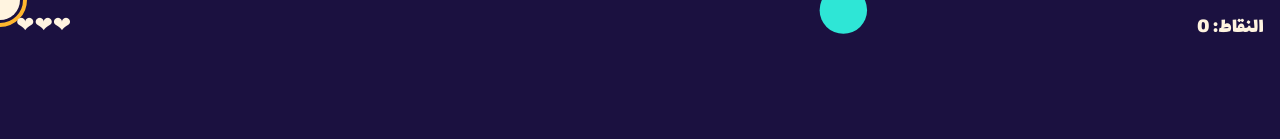
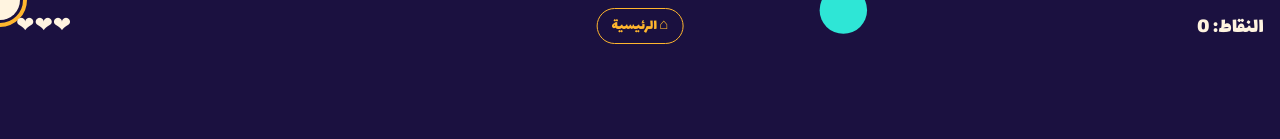
Before and after one commit to maroadly001293-wq/my-app, a plain HTML site: page crazy-rules.html in a window 1280 px wide. Both pictures are taken after a click on the button "العب". Shown: the top 139 px of the page. Drawn offline with Linux system fonts and the light colour scheme.

Commit message:
Add return to home button

```diff
--- a/crazy-rules.html
+++ b/crazy-rules.html
@@ -18,10 +18,33 @@ canvas{position:fixed;inset:0;width:100%;height:100%;display:block}
 #menu p{margin:0;font-size:20px;line-height:1.6;max-width:320px;font-family:system-ui,sans-serif}
 #go{font:inherit;font-size:30px;padding:10px 44px;border:0;border-radius:40px;background:var(--bad);color:#fff;cursor:pointer}
 #go:focus-visible{outline:3px solid var(--sun);outline-offset:3px}
+
+#homeBtn {
+  display: none;
+  position: fixed;
+  top: calc(env(safe-area-inset-top, 0px) + 8px);
+  left: 50%;
+  transform: translateX(-50%);
+  z-index: 5;
+  padding: 5px 14px;
+  border: 1px solid var(--sun);
+  border-radius: 20px;
+  background: rgba(27,17,64,.9);
+  color: var(--sun);
+  text-decoration: none;
+  font-size: 15px;
+  pointer-events: auto;
+}
+
 </style>
 </head>
 <body>
 <canvas id="c"></canvas>
+
+<a id="homeBtn" href="index.html"
+   aria-label="العودة إلى الصفحة الرئيسية">
+   ⌂ الرئيسية
+</a>
 <div id="hud"><span id="sc">النقاط: 0</span><span id="lv">❤❤❤</span></div>
 <div id="rule"></div>
 <div id="legend"></div>
@@ -50,6 +73,7 @@ let best=0;try{best=+localStorage.getItem('crbest')||0}catch(e){}
 let P,orbs,score,lives,fl,ruleT,spawnT,ang,run=false,last=0,shake=0,pop=[];
 let ptr={x:0,y:0};
 function start(){
+ $('homeBtn').style.display='block';
  P={x:W/2,y:H*0.7,r:20};orbs=[];pop=[];score=0;lives=3;fl={};ruleT=3;spawnT=0;ang=0;shake=0;run=true;
  ptr={x:P.x,y:P.y};$('menu').style.display='none';hud();$('rule').textContent='';legend();last=performance.now();
 }
```
